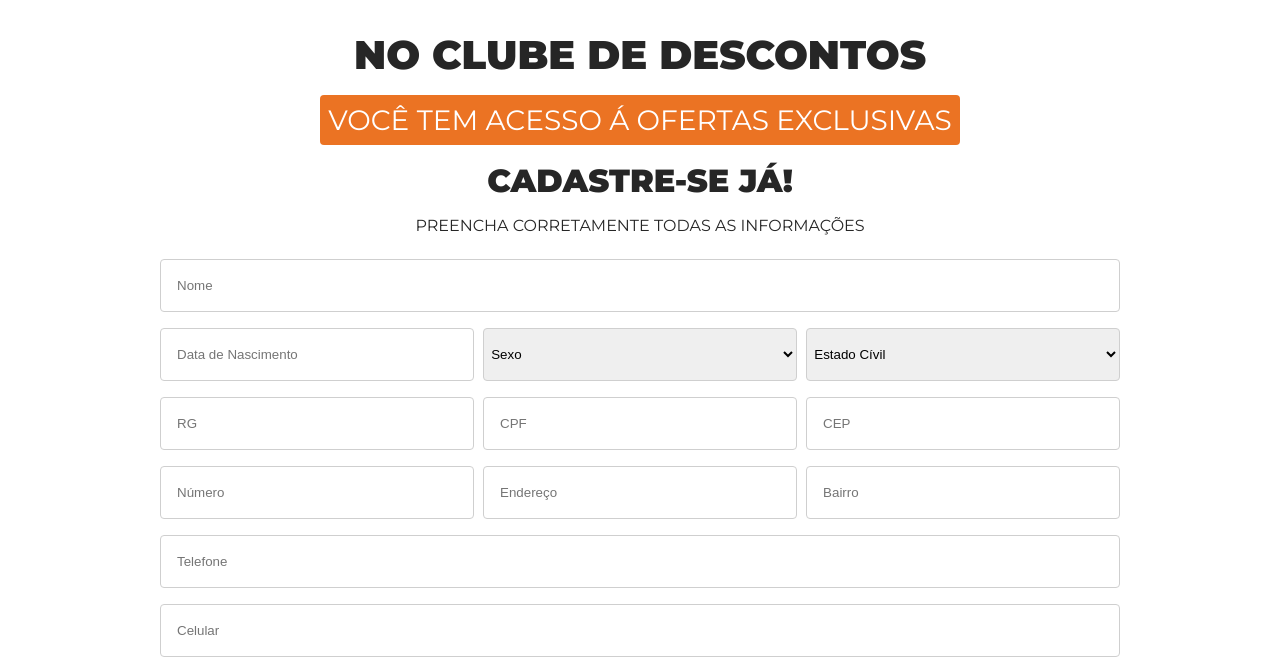
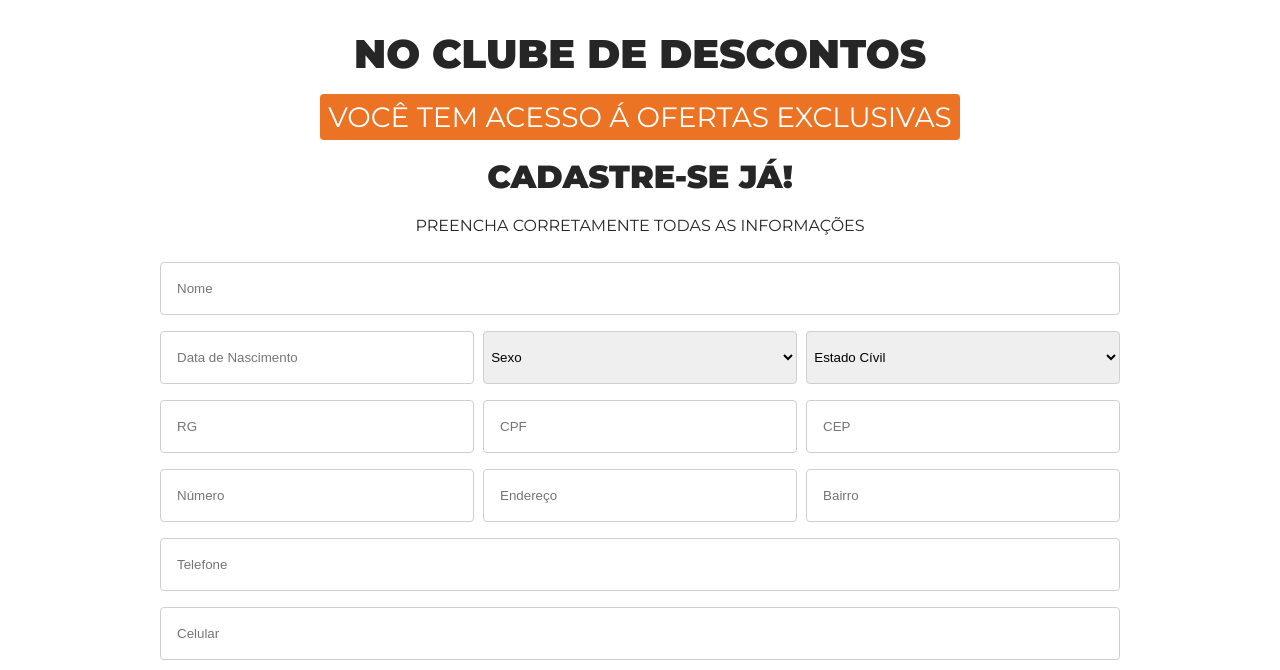
Before and after one commit to MatheusGomesWeb/landing-page-supermercados-magmaxx-cupom-desconto, a website built with webpack: page index.html in a window 1280 px wide. Shown: the part 802-1472 px from the top of the page. Built offline with nearby package versions, Linux system fonts and the light colour scheme.

Commit message:
Fixando calc do line-height

```diff
--- a/src/sass/component/_c-titulo.scss
+++ b/src/sass/component/_c-titulo.scss
@@ -7,7 +7,7 @@ $componentName: 'c-titulo';
 
   h1 {
     font-size: $extra-grande;
-    line-height: calc($grande * 1.5);
+    line-height: calc(32px * 1.5);
 
     @include d(mobile) {
       font-size: $grande;
@@ -17,7 +17,7 @@ $componentName: 'c-titulo';
   h2 {
     font-size: $grande;
     margin: 1rem 0;
-    line-height: calc($extra-media * 1.5);
+    line-height: calc(28px * 1.5);
 
     @include d(mobile) {
       font-size: $extra-media;
@@ -36,11 +36,11 @@ $componentName: 'c-titulo';
   h6 {
     font-size: $normal;
     margin-bottom: 1rem;
-    line-height: calc($normal * 1.5);
+    line-height: calc(16px * 1.5);
 
     @include d(mobile) {
       font-size: $pequeno;
-      line-height: calc($pequeno * 1.5);
+      line-height: calc(14px * 1.5);
     }
   }
 
@@ -52,7 +52,7 @@ $componentName: 'c-titulo';
     padding: 0.5rem;
     border-radius: 4px;
     margin-top: 1rem;
-    line-height: calc($media * 1.5);
+    line-height: calc(20px * 1.5);
 
     @include d(mobile) {
       font-size: $media !important;
--- a/src/sass/layout/_l-footer.scss
+++ b/src/sass/layout/_l-footer.scss
@@ -102,7 +102,7 @@ $layout: 'l-footer';
 
       & > p {
         width: 50%;
-        line-height: calc($normal * 1.5);
+        line-height: calc(16px * 1.5);
       }
     }
 
```
Also changed, not shown: dist/css/style.min.css.
